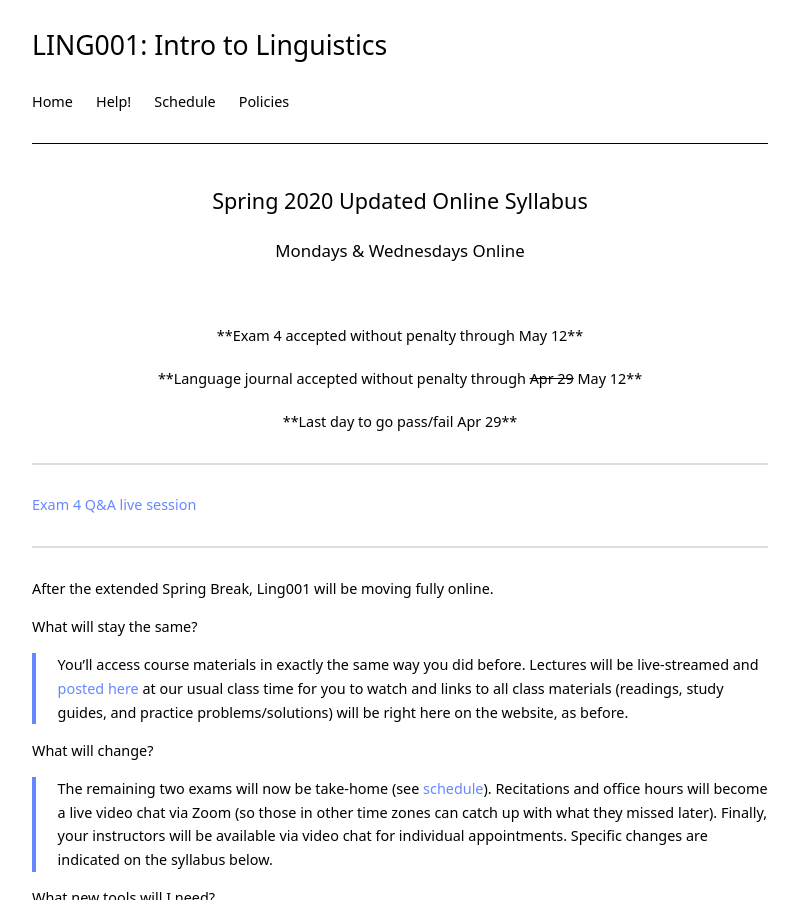
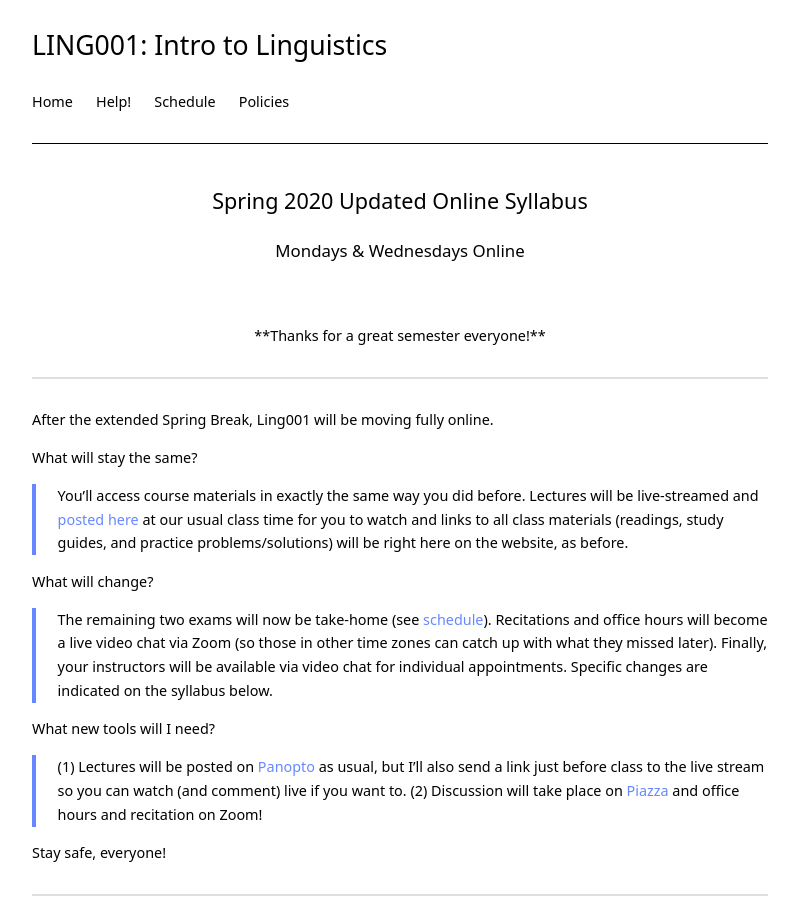
Before and after one commit to kschuler/ling001, a Jekyll site: the page built from index.md, in a window 1280 px wide and 900 px high. Shown: the whole window, without its empty margins (240-1039 px from the left). Built offline with Jekyll 4.4.1, drawn with Linux system fonts in a browser that asks for light colours.

Commit message:
Update index.md

```diff
--- a/index.md
+++ b/index.md
@@ -6,12 +6,7 @@ title: LING 1
 <h2 align="center">Spring 2020 Updated Online Syllabus</h2>
 <h3 align="center">Mondays & Wednesdays <b>Online</b></h3>
 <br>
-<h4 align="center"><b>**Exam 4 accepted without penalty through May 12**</b></h4>
-<h4 align="center"><b>**Language journal accepted without penalty through <s>Apr 29</s> May 12**</b></h4>
-<h4 align="center"><b>**Last day to go pass/fail Apr 29**</b></h4>
-<hr>
-
-[Exam 4 Q&A live session](https://upenn.hosted.panopto.com/Panopto/Pages/Viewer.aspx?id=311d3f7a-b984-49e3-aef9-abac00ebfd5a)
+<h4 align="center"><b>**Thanks for a great semester everyone!**</b></h4>
 
 <hr>
 After the extended Spring Break, Ling001 will be moving fully online.
```
